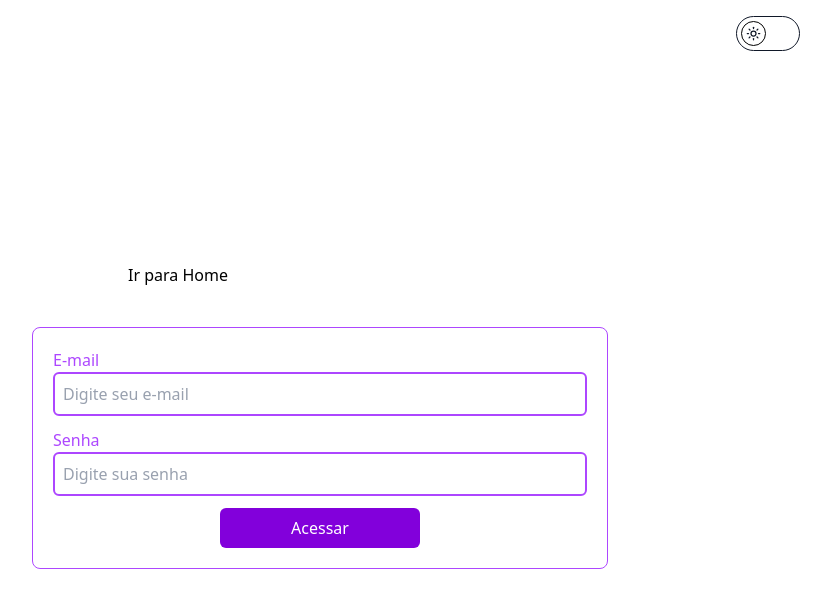
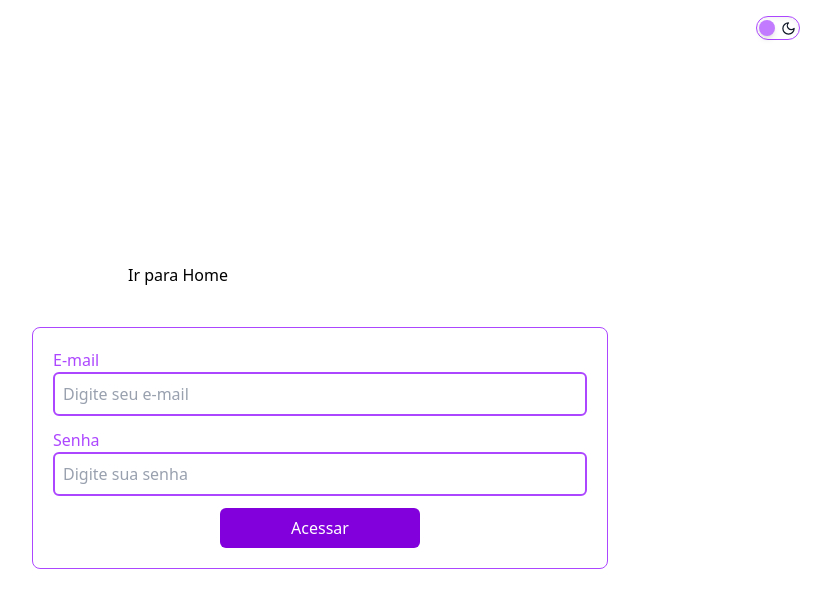
Before and after one commit to otaciliow/otaciliow-dev, a React (Vite) app: page /login in a window 1280 px wide. Shown: the top 608 px of the page, without its empty margins (320-1151 px from the left). Built offline with nearby package versions, Linux system fonts and the light colour scheme; no server answers.

Commit message:
fix: theme switcher animation

```diff
--- a/src/components/container/index.tsx
+++ b/src/components/container/index.tsx
@@ -6,14 +6,10 @@ export function Container({children}: {children: ReactNode}) {
     const {theme, toggleTheme} = useTheme();
     return (
         <main className="w-full max-w-7xl mx-auto px-4 mt-4">
-            <div className={`absolute right-2 md:right-40 flex w-16 p-1 rounded-full items-center border transition-all ${theme === 'light' ? 'justify-start border-gray-900' : 'justify-end border-gray-100'}`}>
-                <button aria-label="theme switcher" className={`shadow-2xl p-1 rounded-full border`} onClick={toggleTheme}>
-                    { theme === 'light' ? (
-                        <Sun size={15} className="text-gray-900"/>
-                    ) : (
-                        <Moon size={15} className='text-gray-100'/>
-                    )}
-                </button>
+            <div className={`absolute right-2 md:right-40 flex w-11 h-6 rounded-full shadow-inner items-center border border-purple-500 justify-around`}>
+                <Sun size={15} className="text-gray-100" onClick={toggleTheme}/>
+                <Moon size={15} className='text-gray-900' onClick={toggleTheme}/>
+                <button aria-label="theme switcher" className={`absolute shadow-md h-4 w-4 left-0.5 bg-purple-400 transition-transform duration-300 rounded-full ${theme === 'light' ? 'translate-x-0' : 'translate-x-5'}`} onClick={toggleTheme}></button>
             </div>
             {children}
         </main>
```
